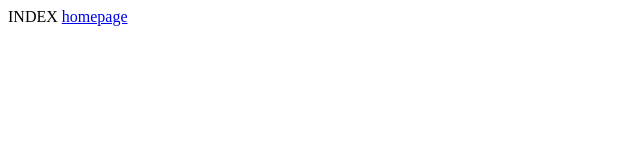
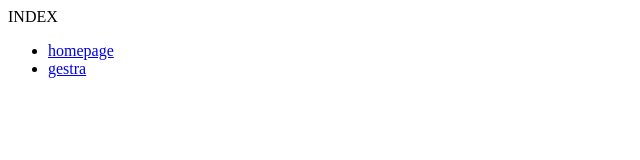
Before and after one commit to snaps783/web, a plain HTML site: page index.html in a window 1280 px wide. Shown: the whole page, without its empty margins (0-640 px from the left). Drawn offline with Linux system fonts and the light colour scheme.

Commit message:
Update index.html

```diff
--- a/index.html
+++ b/index.html
@@ -1,2 +1,9 @@
 INDEX
+<ul>
+  <li>
 <a href="/web/home.html">homepage<a/>
+  </li>
+    <li><a href="/web/gestra.html">gestra<a/>
+
+  </li>
+</ul>
```
